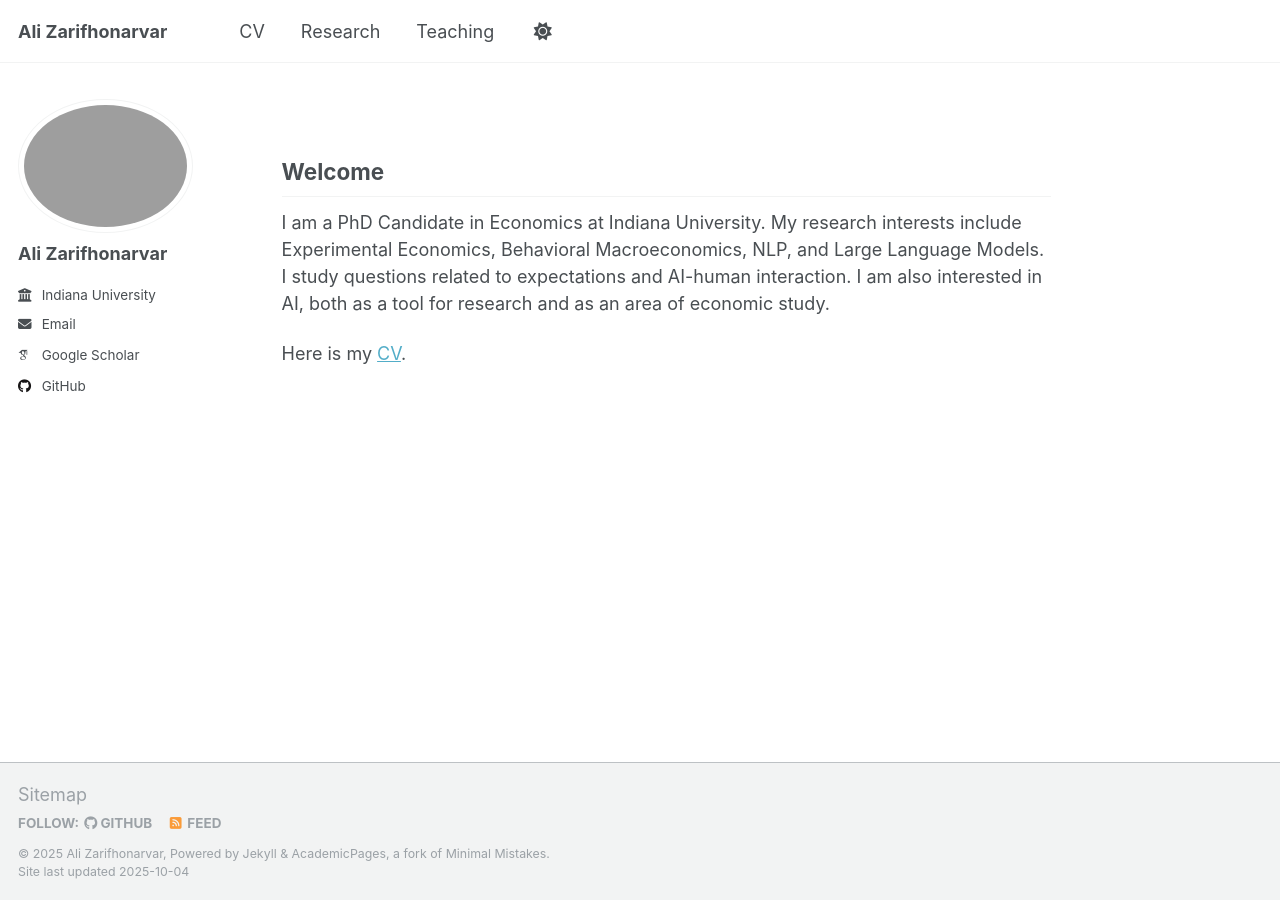
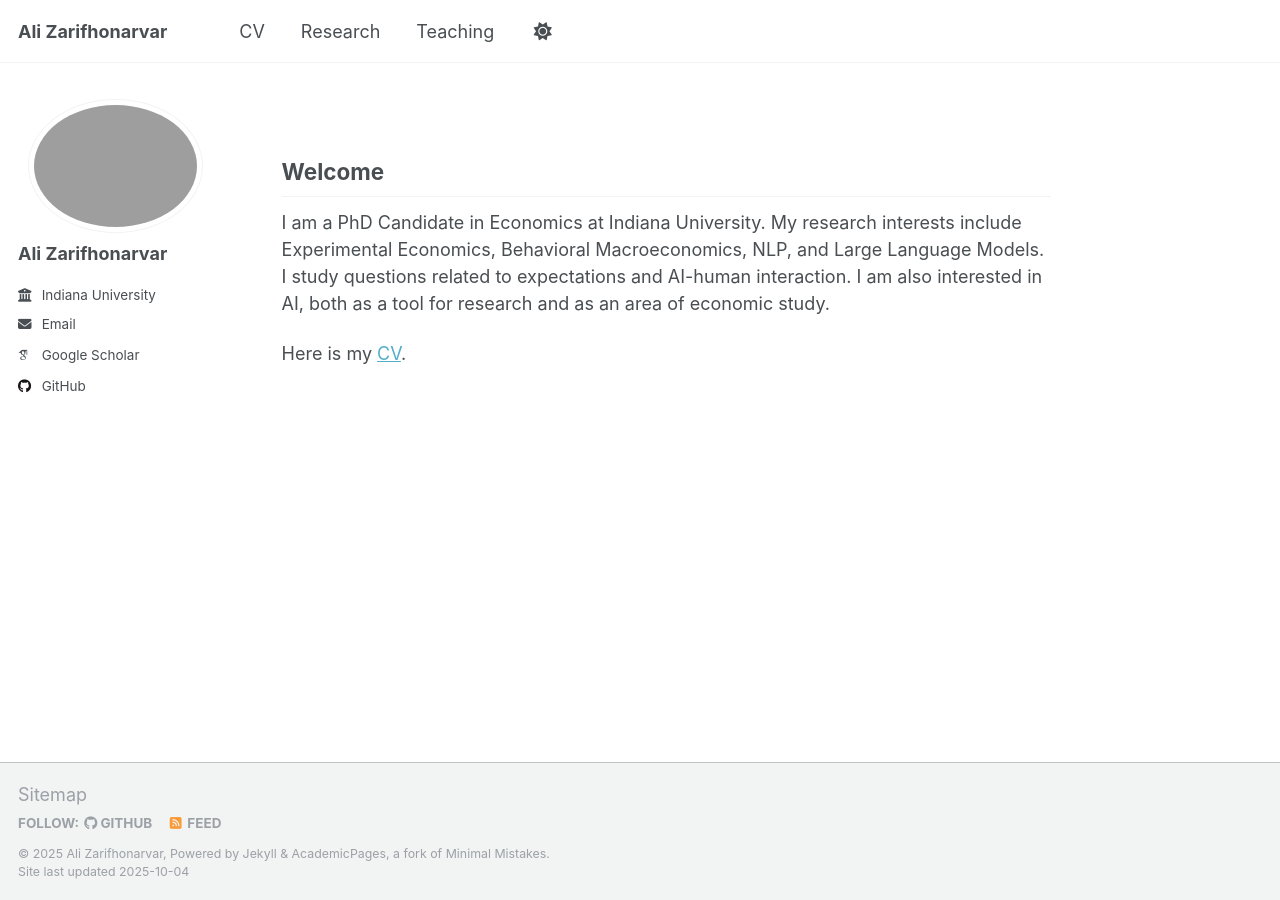
Before and after one commit to alizarif/alizarif.github.io, a Jekyll site: the page built from _pages/about.md, in a window 1280 px wide. Built offline with Jekyll 4.4.1, drawn with Linux system fonts in a browser that asks for light colours; some web fonts are replaced.

Commit message:
Update _sidebar.scss

```diff
--- a/_sass/layout/_sidebar.scss
+++ b/_sass/layout/_sidebar.scss
@@ -86,17 +86,18 @@
   width: 46px;
   // set width only, for non-square avatars
   // height: 36px;
-
   @include breakpoint($large) {
     display: block;
     width: auto;
     height: auto;
+    text-align: center;  // Add this
+    margin: 0 auto;      // Add this
   }
-
   img {
     max-width: 175px;
     border-radius: 50%;
-
+    display: block;        // Add this
+    margin: 0 auto;        // Add this
     @include breakpoint($large) {
       padding: 5px;
       border: 1px solid var(--global-border-color);
```
